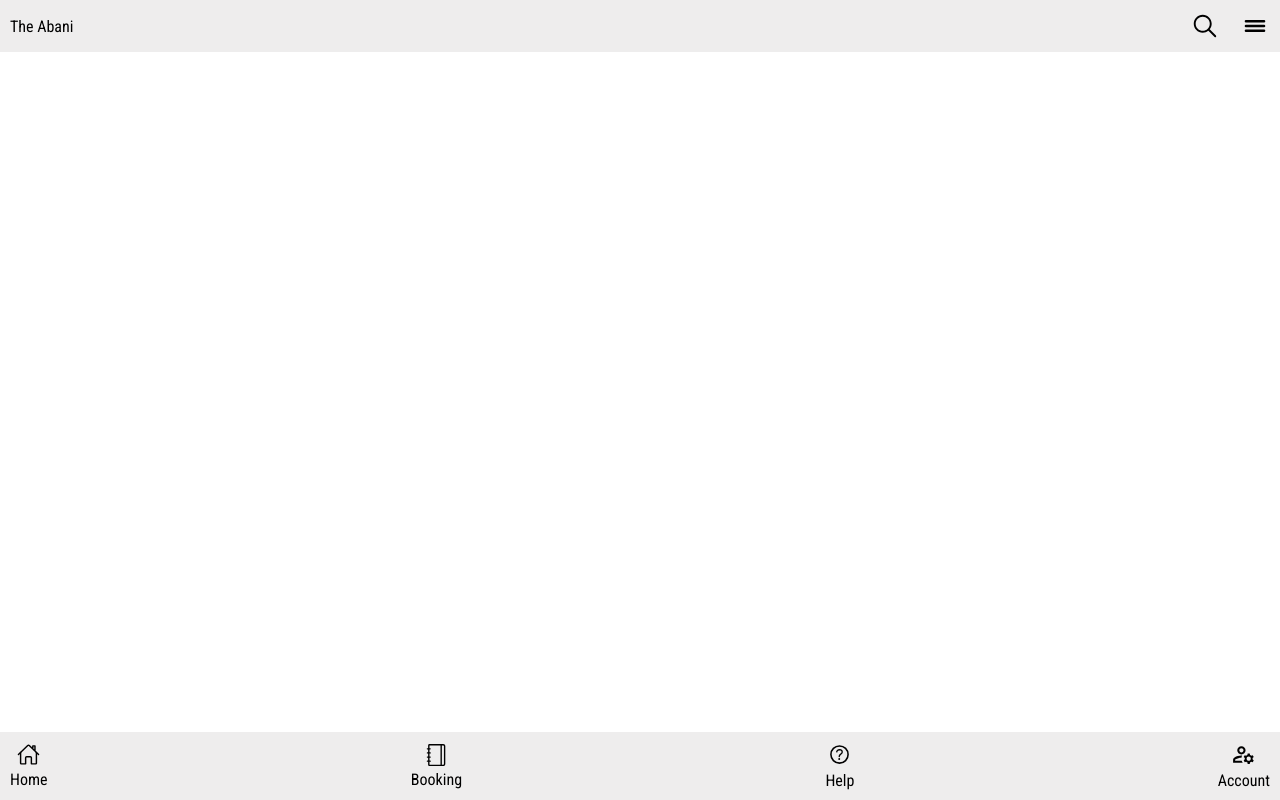
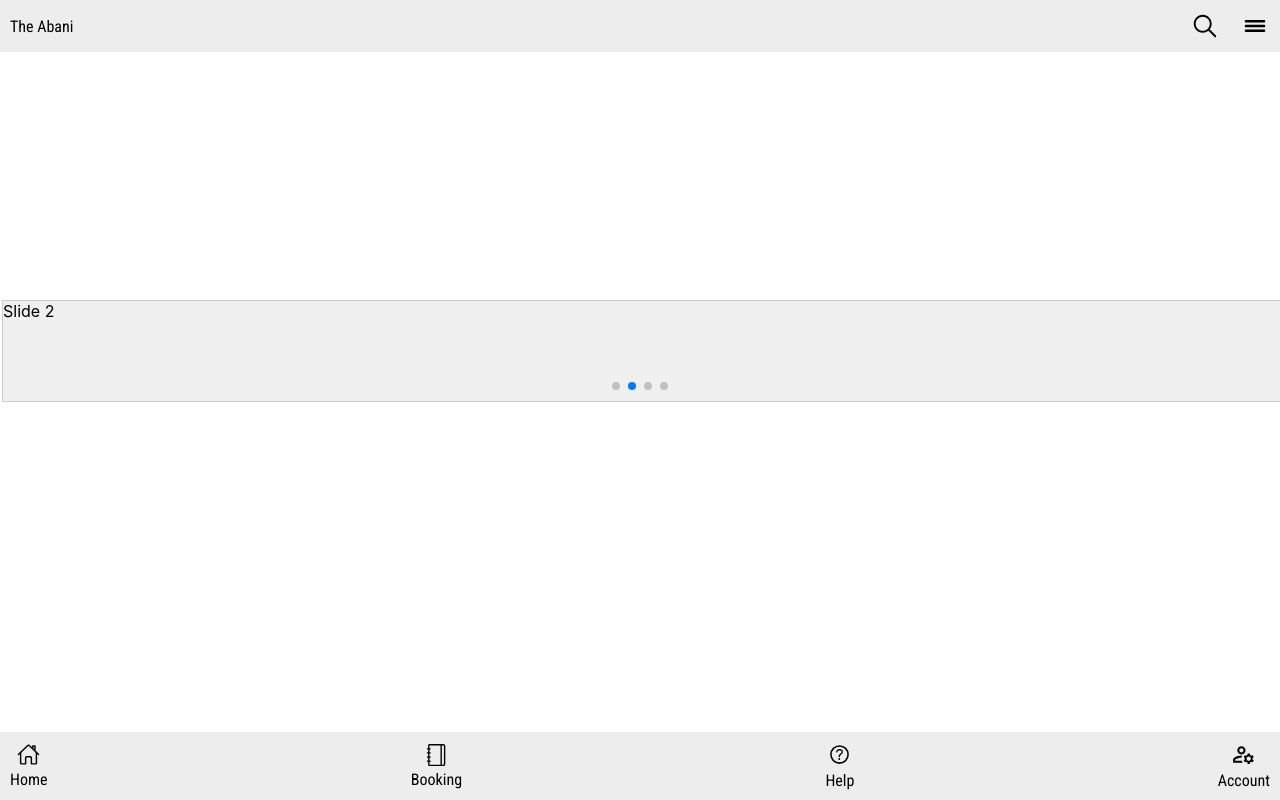
Before and after one commit to thesajalghosh/abaniclient, a React (Create React App) app: page / in a window 1280 px wide. Built offline with nearby package versions, Linux system fonts and the light colour scheme.

Commit message:
making carousel

```diff
--- a/package.json
+++ b/package.json
@@ -11,6 +11,7 @@
     "react-icons": "^5.2.1",
     "react-router-dom": "^6.23.1",
     "react-scripts": "5.0.1",
+    "swiper": "^11.1.3",
     "web-vitals": "^2.1.0"
   },
   "scripts": {
--- a/src/components/BookCrousel/BookCrousel.css
+++ b/src/components/BookCrousel/BookCrousel.css
@@ -0,0 +1,17 @@
+.book__carousel__container {
+  margin-top: 300px;
+}
+.swiper__slide__element {
+  height: 100px;
+  width: 90vw;
+}
+
+.swiper-slide {
+  width: 90vw; /* Adjust the width as needed */
+  height: 400px; /* Adjust the height as needed */
+  display: flex;
+  justify-content: center;
+  align-items: center;
+  background-color: #f0f0f0; /* Optional: Background color for visibility */
+  border: 1px solid #ccc; /* Optional: Border for visibility */
+}
--- a/src/components/BookCrousel/BookCrousel.js
+++ b/src/components/BookCrousel/BookCrousel.js
@@ -1,7 +1,53 @@
 import React from "react";
+import { Swiper, SwiperSlide } from "swiper/react";
+import {
+  Navigation,
+  Pagination,
+  Scrollbar,
+  A11y,
+  Autoplay,
+} from "swiper/modules";
+
+import "./BookCrousel.css";
+
+import "swiper/css";
+import "swiper/css/navigation";
+import "swiper/css/pagination";
+import "swiper/css/scrollbar";
 
 const BookCrousel = () => {
-  return <div>BookCrousel</div>;
+  return (
+    <div className="book__carousel__container">
+      <Swiper
+        // install Swiper modules
+        modules={[Navigation, Pagination, Scrollbar, A11y, Autoplay]}
+        spaceBetween={50}
+        slidesPerView={1}
+        // navigation
+        pagination={{ clickable: true }}
+        // scrollbar={{ draggable: true }}
+        autoplay={{
+          delay: 2000, // Delay between slides in milliseconds
+          disableOnInteraction: false, // Continue autoplay after user interactions
+        }}
+        onSwiper={(swiper) => console.log(swiper)}
+        onSlideChange={() => console.log("slide change")}
+      >
+        <SwiperSlide>
+          <div className="swiper__slide__element">Slide 1</div>
+        </SwiperSlide>
+        <SwiperSlide>
+          <div className="swiper__slide__element">Slide 2</div>
+        </SwiperSlide>
+        <SwiperSlide>
+          <div className="swiper__slide__element">Slide 3</div>
+        </SwiperSlide>
+        <SwiperSlide>
+          <div className="swiper__slide__element">Slide 4</div>
+        </SwiperSlide>
+      </Swiper>
+    </div>
+  );
 };
 
 export default BookCrousel;
```
Also changed, not shown: 1 other file (tests, documents, lock files or other folders).
